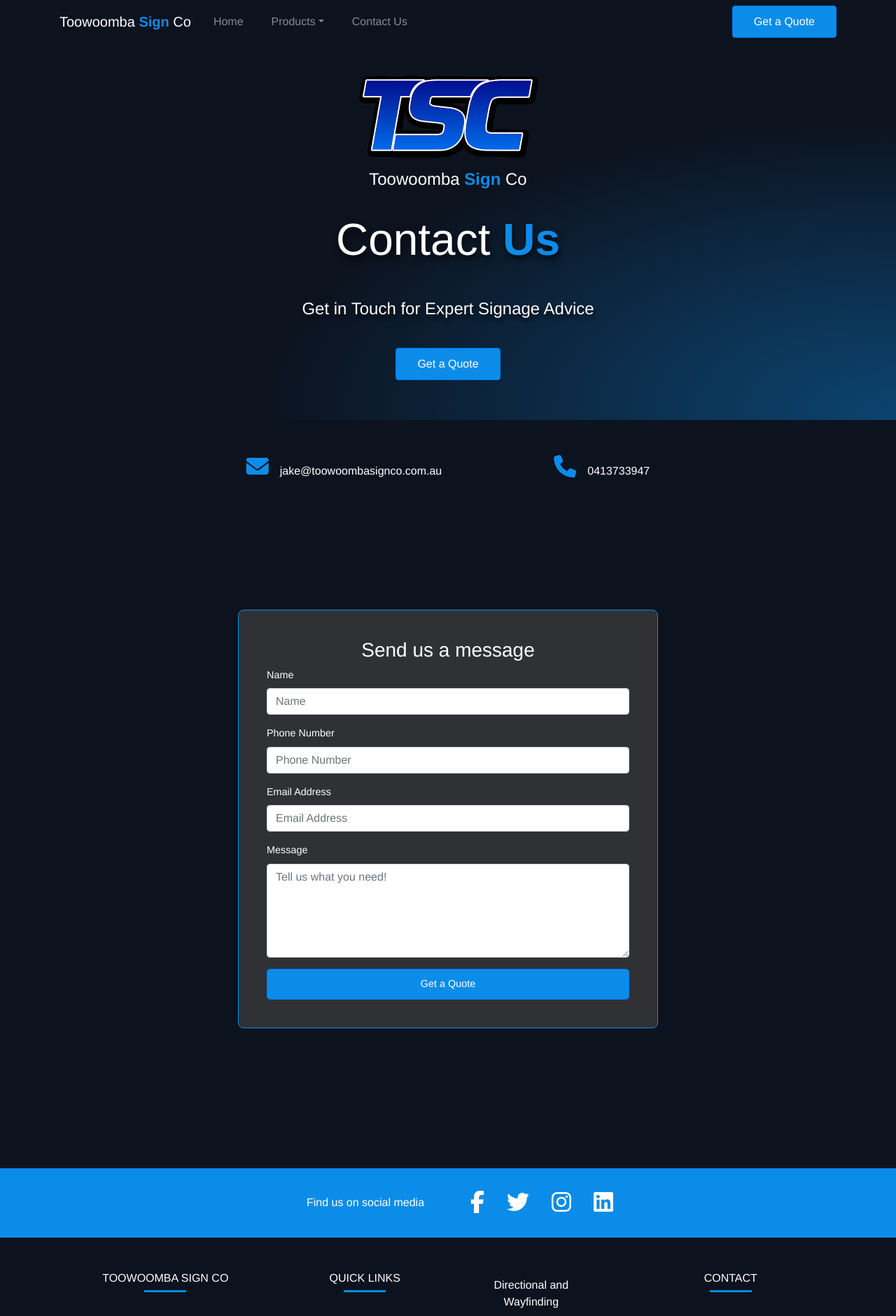
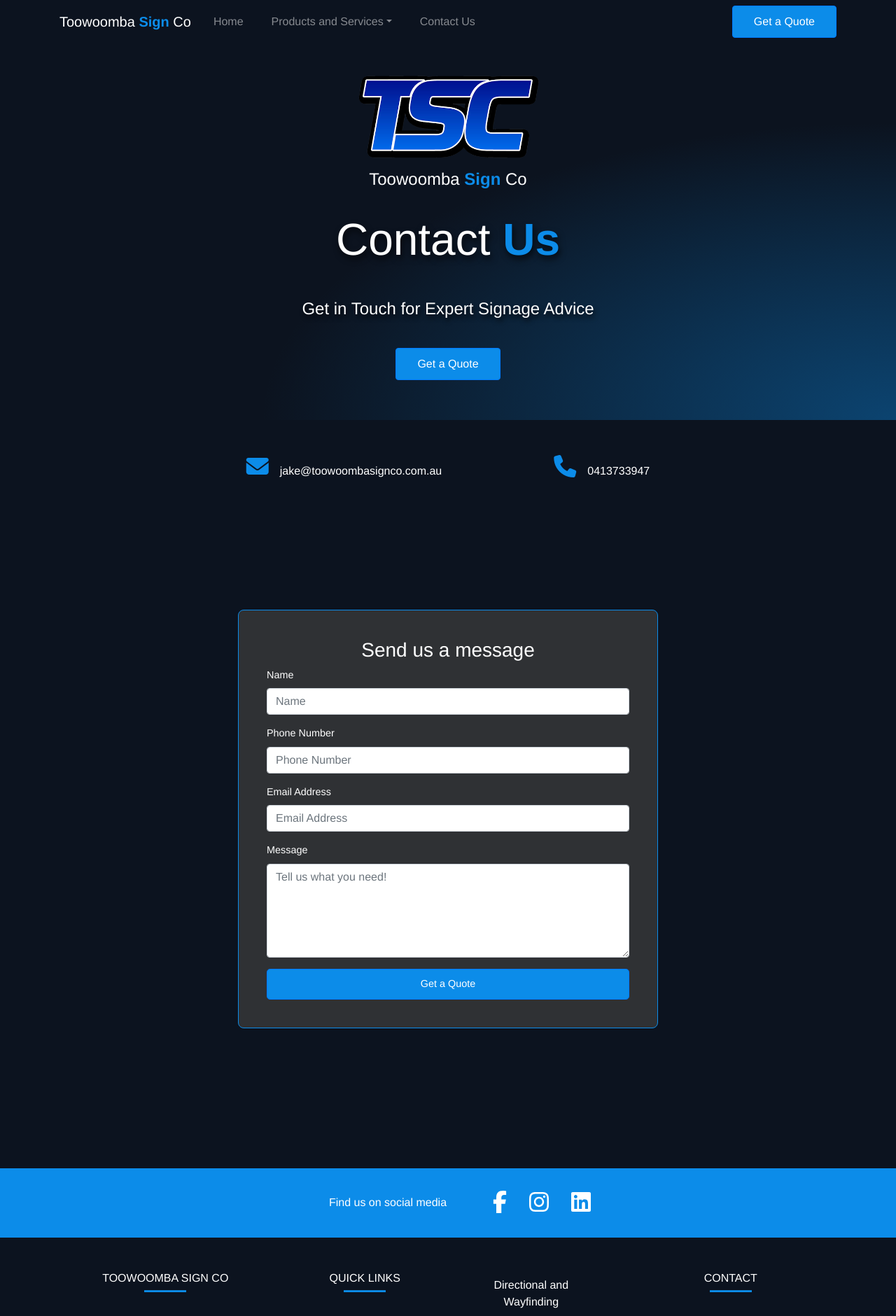
Before and after one commit to GeorgiaaX/React-Toowoomba-Sign-Co, a React (Create React App) app: page /contact in a window 1280 px wide. Shown: the top 1880 px of the page at 70% size. Built offline with nearby package versions, Linux system fonts and the light colour scheme.

Commit message:
final changes

```diff
--- a/src/components/CustomFooter.js
+++ b/src/components/CustomFooter.js
@@ -24,9 +24,6 @@
           <Nav className="align-items-center brand-icons">
             <Nav.Link href="#" className="text-white me-4">
               <FontAwesomeIcon icon={faFacebookF} size="2x" />
-            </Nav.Link>
-            <Nav.Link href="#" className="text-white me-4">
-              <FontAwesomeIcon icon={faTwitter} size="2x" />
             </Nav.Link>
             <Nav.Link href="#" className="text-white me-4">
               <FontAwesomeIcon icon={faInstagram} size="2x" />
--- a/src/components/Navbar.js
+++ b/src/components/Navbar.js
@@ -16,7 +16,7 @@
                     <Nav className="mr-auto">
                         <Link className="nav-link mr-4" to="/">Home</Link>
 
-                        <NavDropdown title="Products" id="product-dropdown" className="mr-4">
+                        <NavDropdown title="Products and Services" id="product-dropdown" className="mr-4">
                             <NavDropdown.Item as={Link} to="/building-shopface">Building and Shopface</NavDropdown.Item>
                             <NavDropdown.Item as={Link} to="/illuminated-designs">3D Illuminated Letters and Displays</NavDropdown.Item>
                             <NavDropdown.Item as={Link} to="/reception-interior">Reception and Interior</NavDropdown.Item>
```
